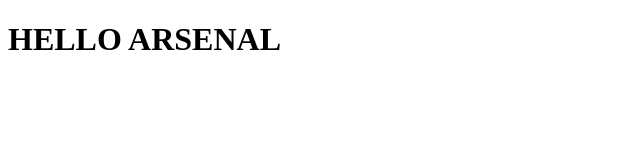
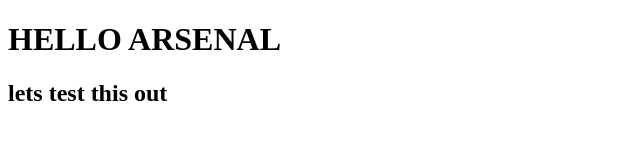
Before and after one commit to sarvanipulipaka/test, a plain HTML site: page site/index.html in a window 1280 px wide. Shown: the whole page, without its empty margins (0-640 px from the left). Drawn offline with Linux system fonts and the light colour scheme.

Commit message:
made a change.

```diff
--- a/site/index.html
+++ b/site/index.html
@@ -5,5 +5,6 @@
 </head>
 <body>
 <h1>HELLO ARSENAL</h1>
+<h2>lets test this out</h2>
 </body>
 </html>
```
